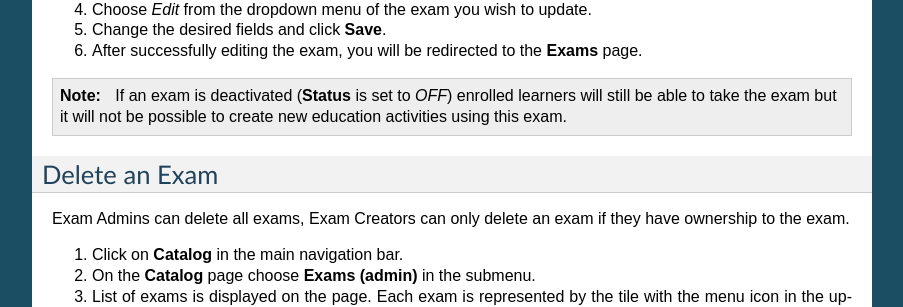
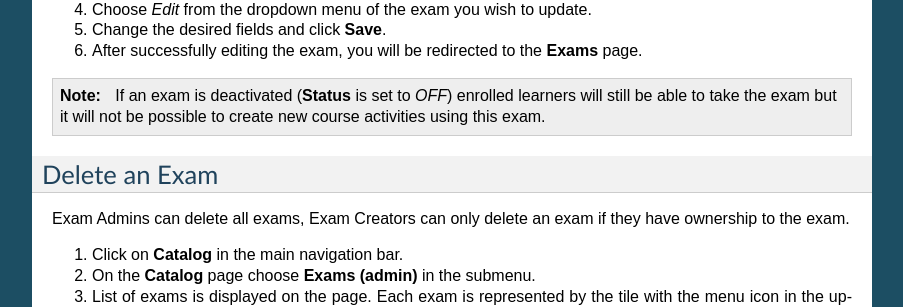
Before and after one commit to pslisko/performa365docs, a Sphinx documentation site: the page built from docs/howto/work_with_exams.rst, in a window 1280 px wide and 900 px high, scrolled down 660 px. Shown: the part 173-480 px from the top of the window, without its empty margins (198-1101 px from the left). Built offline with Sphinx 7.4.7, drawn with Linux system fonts in a browser that asks for light colours; pages that are not in the unit, such as notebooks, are missing from menus.

Commit message:
Update work_with_exams.rst

```diff
--- a/docs/howto/work_with_exams.rst
+++ b/docs/howto/work_with_exams.rst
@@ -41,7 +41,7 @@ Exam Admins can edit all exams, Exam Creators can only edit an exam if they have
 #. Change the desired fields and click **Save**.
 #. After successfully editing the exam, you will be redirected to the **Exams** page.
 
-.. note:: If an exam is deactivated (**Status** is set to *OFF*) enrolled learners will still be able to take the exam but it will not be possible to create new education activities using this exam.
+.. note:: If an exam is deactivated (**Status** is set to *OFF*) enrolled learners will still be able to take the exam but it will not be possible to create new course activities using this exam.
 
 Delete an Exam
 **************
```
